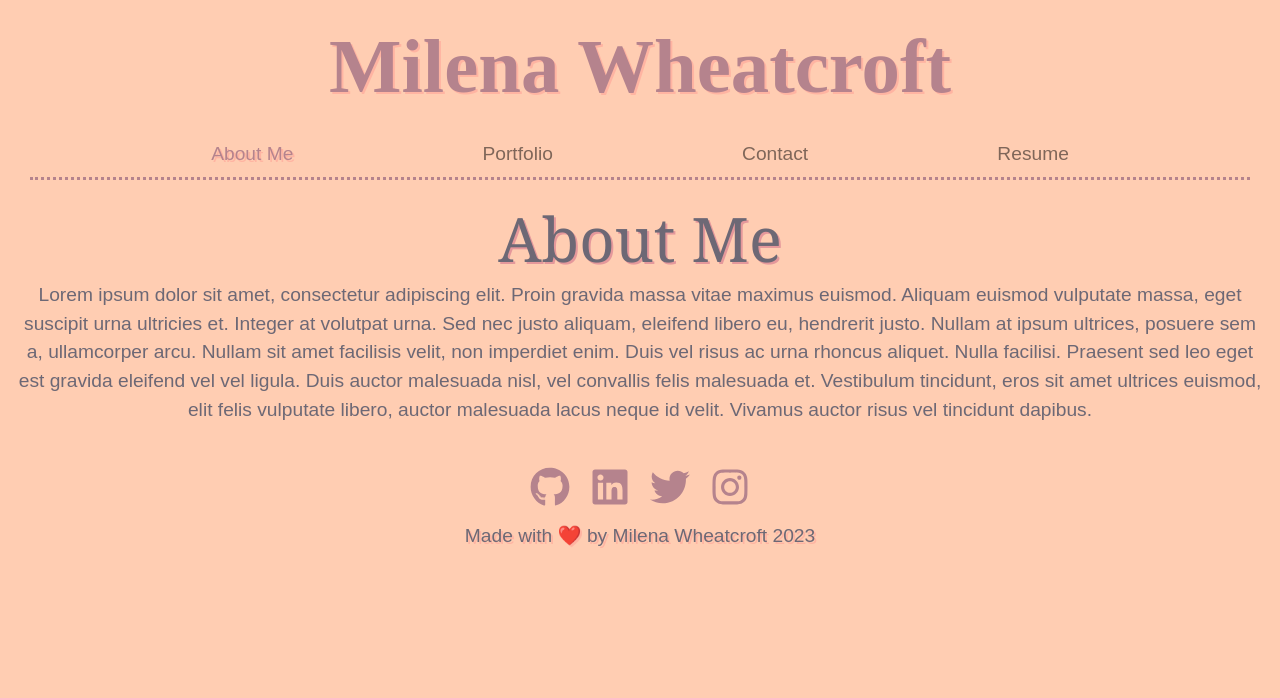
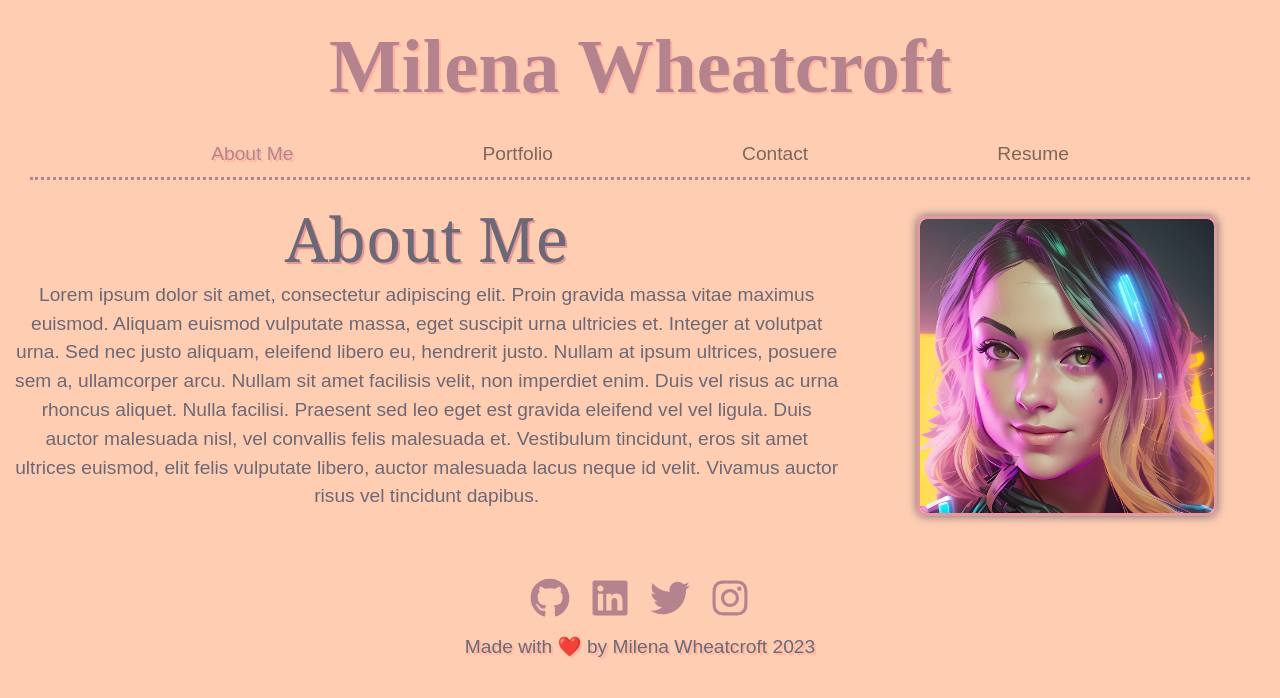
Before and after one commit to milena-allaway/react_portfolio, a React (Vite) app: page / in a window 1280 px wide. Shown: the top 698 px of the page. Built offline with nearby package versions, Linux system fonts and the light colour scheme; a web font is replaced by a local one.

Commit message:
added and styled profile avatar pic and container

```diff
--- a/src/pages/AboutPage.jsx
+++ b/src/pages/AboutPage.jsx
@@ -1,9 +1,11 @@
-import { Container } from 'react-bootstrap';
-import "../style/style.css";
+import { Container, Row, Col } from 'react-bootstrap';
+import "../style/style.css"; // Make sure to import your custom styles
 
 export default function AboutMePage() {
   return (
     <Container fluid>
+      <Row>
+        <Col xs={12} md={8}>
           <div>
             <h1>About Me</h1>
             <p>
@@ -18,6 +20,17 @@ export default function AboutMePage() {
               risus vel tincidunt dapibus.
             </p>
           </div>
+        </Col>
+        <Col xs={12} md={4} className='d-flex align-items-center justify-content-center'>
+          <div className="photo-container">
+            <img
+              src="avatar.jpg"
+              alt="My Photo"
+              className="photo"
+            />
+          </div>
+        </Col>
+      </Row>
     </Container>
   );
 }
--- a/src/style/style.css
+++ b/src/style/style.css
@@ -23,7 +23,8 @@ body {
     -webkit-text-size-adjust: 100%;
     text-align: center;
 }
-
+/*********************************************************************************************************************/
+/* Nav and Header */
 .navbar {
     padding: 15px;
 
@@ -74,6 +75,28 @@ body {
 .a:hover {
     color: var(--melon);
 }
+/*********************************************************************************************************************/
+/*About Me*/
+
+.photo-container {
+    border: 3px solid var(--salmon-pink);
+    box-shadow: 0 0 10px var(--dim-gray);
+    max-width: 300px;
+    margin: auto;
+    border-radius: 8px;
+  }
+
+.photo {
+    width: 100%;
+    height: auto;
+    border-radius: 7px;
+}
+/*********************************************************************************************************************/
+/*Footer*/
+
+footer {
+    margin-top: 25px;
+}
 
 .f-icon {
     color: var(--old-rose);
```
Also changed, not shown: public/avatar.jpg (added). Lines whose indentation alone changed are shown as unchanged.
